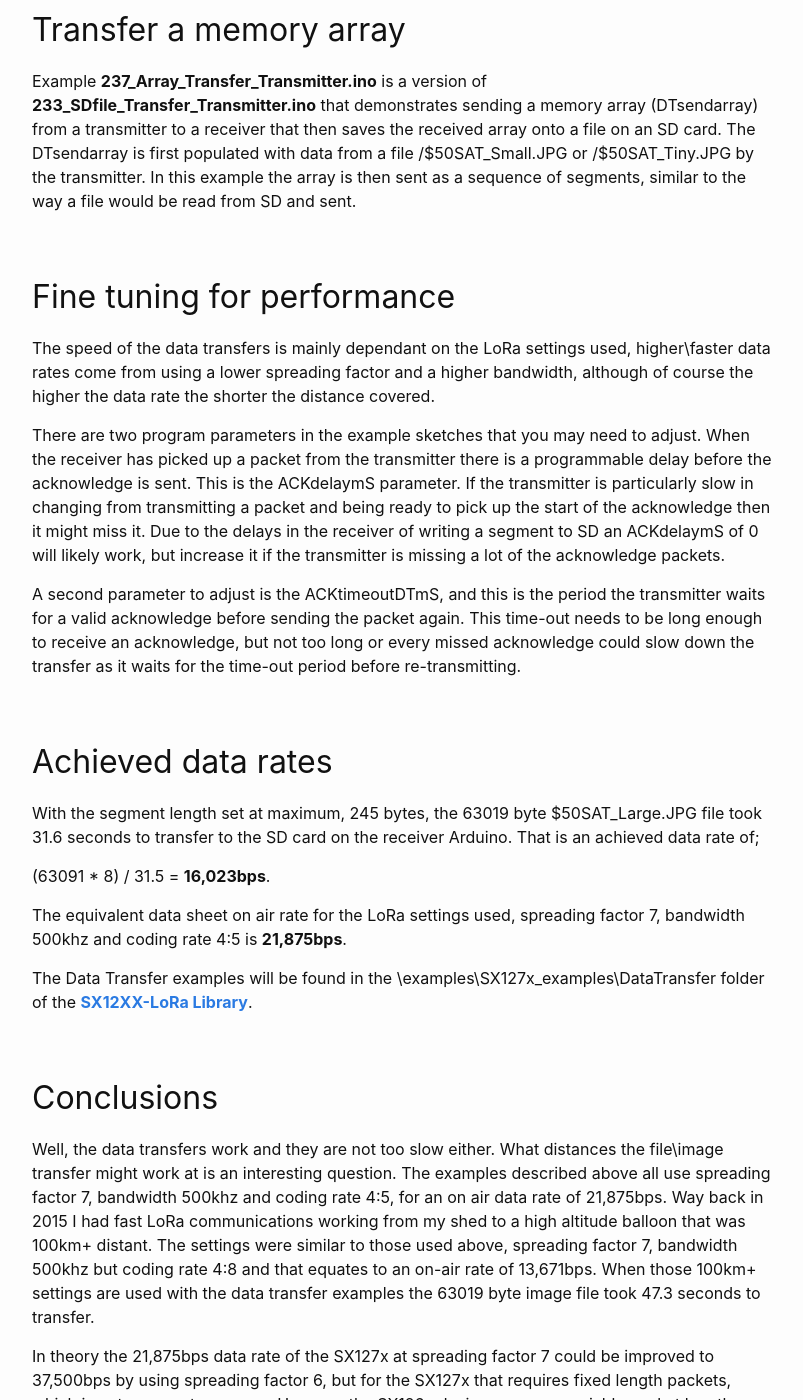
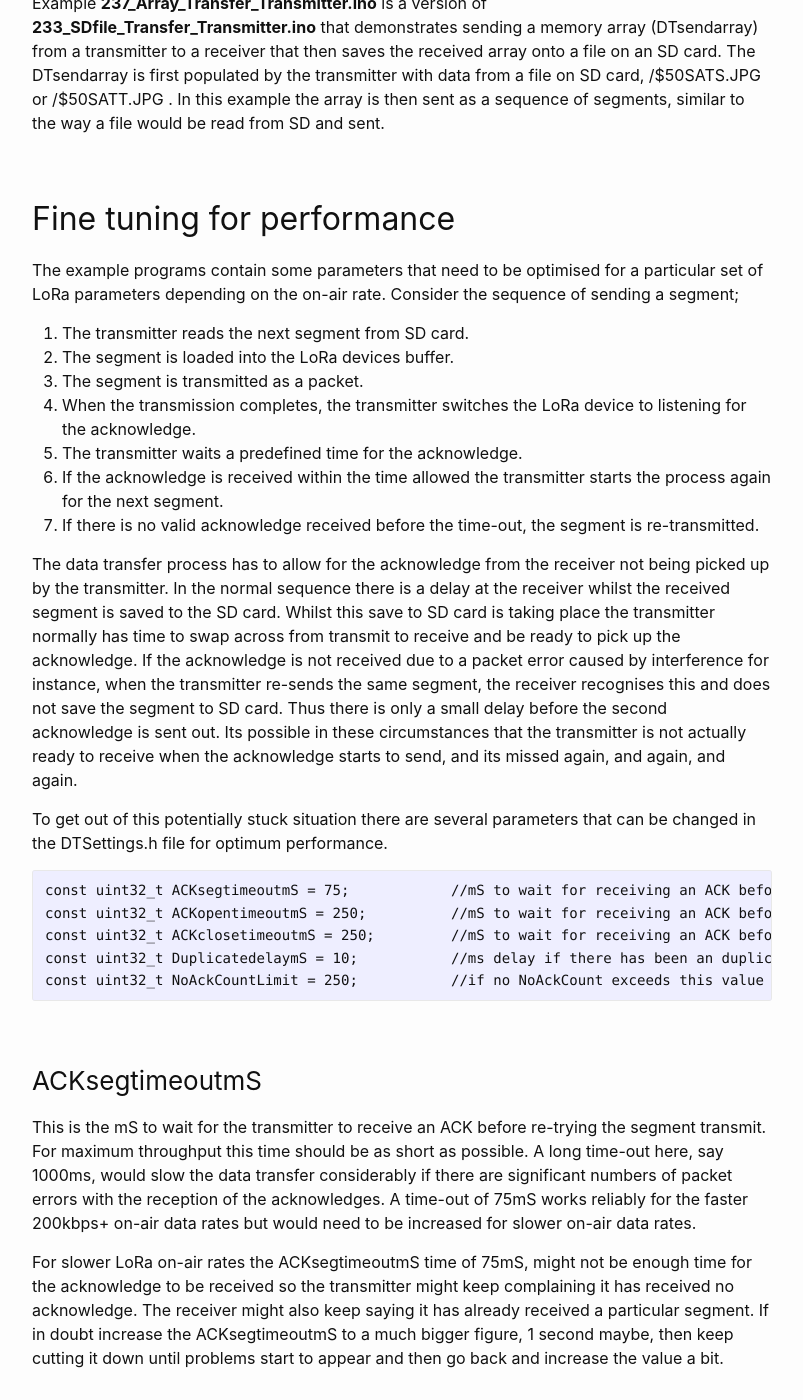
Before and after one commit to StuartsProjects/StuartsProjects.github.io, a Jekyll site: the page built from _posts/2021-09-20-Large-Data-Transfers-with-LoRa-Part3.md, in a window 1280 px wide and 1400 px high, scrolled down 3142 px. Shown: the whole window, without its empty margins (238-1041 px from the left). Built offline with Jekyll 4.4.1, drawn with Linux system fonts in a browser that asks for light colours; some of the changed text lies outside the part shown.

Commit message:
Add posts and edit

```diff
--- a/_posts/2021-09-20-Large-Data-Transfers-with-LoRa-Part3.md
+++ b/_posts/2021-09-20-Large-Data-Transfers-with-LoRa-Part3.md
@@ -30,7 +30,7 @@ The various sketch functions required such as sending an openfile command to the
 
 A simple test program was needed so that you could check a particular set of LoRa modem parameters to see how reliable they were at a chosen distance for sending the large packets. This is the purpose of the first two example sketches, '**231\_Data\_Transfer\_Test\_Transmitter.ino**' and '**232\_Data\_Transfer\_Test\_Receiver.ino**'
 
-The transmitter sends a test segment of size defined by DTSegmentSize in the Settings.h file where the LoRa modem settings can also be defined.
+The transmitter sends a test segment of size defined by DTSegmentSize in the DTSettings.h file where the LoRa modem settings can also be defined.
 
 The test program does implement a check on the segment sequence. If the receiver has just had segment 10, then it next expects segment 11. If something goes wrong and say segment 12 appears next then the receiver recognises this and sends a NACK packet back to the transmitter to restart the sequence from number 11. You can test this recovery at any time by resetting the transmitter.
 
@@ -40,7 +40,7 @@ The program **222\_LoRa\_DTPacket\_Monitor.ino** can be used to monitor the prog
 
 The purpose of the Data Transfer functions in the SX12XX Library is for applications such as moving files from one Arduino to another over a LoRa link. There are no guarantees in radio frequency reception of data packets, it's inevitable that some will be missed. Thus the data transfer functions need to deal with this as well as coping with packets from possible foreign sources or missed segments in the file. A single bit error in a graphic image for instance can render the image unreadable.
 
-The examples **233\_SDfile\_Transfer\_Transmitter.ino** and **234\_SDfile\_Transfer\_Receiver.ino** transfer a choice of files; $50SAT\_Large.JPG 63091 bytes, $50SAT\_Small.JPG 6880 bytes and $50SAT\_Tiny.JPG  1068 bytes) from the SD card on the transmitter Arduino to the SD card on another receiver Arduino. Arduino DUEs were used for testing these examples. The JPG image files above are located in the examples\SX127x_examples\DataTransfer folder and will need to be copied to the SD card on the transmitter.
+The examples **233\_SDfile\_Transfer\_Transmitter.ino** and **234\_SDfile\_Transfer\_Receiver.ino** transfer a choice of files; $50SATL.JPG 63091 bytes, $50SATS.JPG 6880 bytes and $50SATTiny.JPG  1068 bytes) from the SD card on the transmitter Arduino to the SD card on another receiver Arduino. Arduino DUEs were used for testing these examples. The JPG image files above are located in the examples\SX127x_examples\DataTransfer folder and will need to be copied to the SD card on the transmitter.
 
 <br>
 <p align="center">
@@ -52,36 +52,66 @@ The transmitter starts the transfer by requesting that the file name chosen is o
 
 The transfer could be organised in such a way that the segment  transmissions were blind, with no acknowledge, but that would then require the receiver to keep track of missed segments and later request re-transmission. There are some LoRa set-ups that use SSDV to transfer images from cameras, the image is processed and spilt into blocks and a part image can be displayed even if there are some blocks missing. However, the data transfer method described here has no processing that is dependant on an image or file type, it just treats the image or file as a string of bytes.
 
-The overhead of the send and ack process used is not that significant,   using Arduino DUEs and LoRa settings of SF7 and bandwidth 500khz, the 63091 byte $50SAT_Large.JPG file took 33.5 seconds to transfer. In a blind transmit with no waiting for an ack before sending the next segment the transfer time was 28.4 seconds.
+The overhead of the send and ack process used is not that significant,   using Arduino DUEs and LoRa settings of SF7 and bandwidth 500khz, the 63091 byte $50SATL.JPG file took 29.98 seconds to transfer.
 
-Examples **235\_SDfile\_Transfer\_TransmitterIRQ.ino** and **236\_SDfile\_Transfer\_ReceiverIRQ.ino** perform the same function as example programs 233 and 234 respectively. The difference is that examples 235 and 236 do not require the connection of micro controller IO pins to DIO0 and NRESET on the SX127x. Instead of reading DIO0 to detect TXdone or RXdone the IRQ register of the SX127x is read for the same information, these are the functions used;
+Examples **236\_SDfile\_Transfer\_TransmitterIRQ.ino** and **237\_SDfile\_Transfer\_ReceiverIRQ.ino** perform the same function as example programs 233 and 234 respectively. The difference is that examples 236 and 237 do not require the connection of micro controller IO pins to DIO0 and NRESET on the SX127x. Instead of reading DIO0 to detect TXdone or RXdone the IRQ register of the SX127x is read for the same information.
 
-isRXdoneIRQ();
-
-isTXdoneIRQ();
-
-Which return true if there is an RXdone or TXdone respectively. These IRQ functions can be useful in situations where there are limited pins available to drive the LoRa device.
+Allowing for the LoRa device to be used in a pin restricted situation opens up the possibility of using the file transfers with a device such as a ESP32CAM which has a very limited available pin count.
 
 ## Transfer a memory array
 
-Example **237\_Array\_Transfer\_Transmitter.ino** is a version of **233\_SDfile\_Transfer\_Transmitter.ino** that demonstrates sending a memory array (DTsendarray) from a transmitter to a receiver that then saves the received array onto a file on an SD card. The DTsendarray is first populated with data from a file /$50SAT\_Small.JPG or /$50SAT\_Tiny.JPG by the transmitter. In this example the array is then sent as a sequence of segments, similar to the way a file would be read from SD and sent.
-
+Example **237\_Array\_Transfer\_Transmitter.ino** is a version of **233\_SDfile\_Transfer\_Transmitter.ino** that demonstrates sending a memory array (DTsendarray) from a transmitter to a receiver that then saves the received array onto a file on an SD card. The DTsendarray is first populated by the transmitter with data from a file on SD card, /$50SATS.JPG or /$50SATT.JPG . In this example the array is then sent as a sequence of segments, similar to the way a file would be read from SD and sent.
 
 ## Fine tuning for performance
 
-The speed of the data transfers is mainly dependant on the LoRa settings used, higher\faster data rates come from using a lower spreading factor
-and a higher bandwidth, although of course the higher the data rate the shorter the distance covered.
+The example programs contain some parameters that need to be optimised for a particular set of LoRa parameters depending on the on-air rate. Consider the sequence of sending a segment;
 
-There are two program parameters in the example sketches that you may need to adjust. When the receiver has picked up a packet from the transmitter there is a programmable delay before the acknowledge is sent. This is the ACKdelaymS parameter. If the transmitter is particularly slow in changing from transmitting a packet and being ready to pick up the start of the acknowledge then it might miss it. Due to the delays in the receiver of writing a segment to SD an ACKdelaymS of 0 will likely work, but increase it if the transmitter is missing a lot of the acknowledge packets.
+1. The transmitter reads the next segment from SD card.
+2. The segment is loaded into the LoRa devices buffer.
+3. The segment is transmitted as a packet.
+4. When the transmission completes, the transmitter switches the LoRa device to listening for the acknowledge.
+5. The transmitter waits a predefined time for the acknowledge.
+6. If the acknowledge is received within the time allowed the transmitter starts the process again for the next segment.
+7. If there is no valid acknowledge received before the time-out, the segment is re-transmitted.
 
-A second parameter to adjust is the ACKtimeoutDTmS, and this is the period the transmitter waits for a valid acknowledge before sending the packet again. This time-out needs to be long enough to receive an acknowledge, but not too long or every missed acknowledge could slow down the transfer as it waits for the time-out period before re-transmitting.
+The data transfer process has to allow for the acknowledge from the receiver not being picked up by the transmitter. In the normal sequence there is a delay at the receiver whilst the received segment is saved to the SD card. Whilst this save to SD card is taking place the transmitter normally has time to swap across from transmit to receive and be ready to pick up the acknowledge. If the acknowledge is not received due to a packet error caused by interference for instance, when the transmitter re-sends the same segment, the receiver recognises this and does not save the segment to SD card. Thus there is only a small delay before the second acknowledge is sent out. Its possible in these circumstances that the transmitter is not actually ready to receive when the acknowledge starts to send, and its missed again, and again, and again.
+
+To get out of this potentially stuck situation there are several parameters that can be changed in the DTSettings.h file for optimum performance.
+
+	const uint32_t ACKsegtimeoutmS = 75;            //mS to wait for receiving an ACK before re-trying transmit segment
+	const uint32_t ACKopentimeoutmS = 250;          //mS to wait for receiving an ACK before re-trying transmit file open
+	const uint32_t ACKclosetimeoutmS = 250;         //mS to wait for receiving an ACK before re-trying transmit file close
+	const uint32_t DuplicatedelaymS = 10;           //ms delay if there has been an duplicate segment or command receipt
+	const uint32_t NoAckCountLimit = 250;           //if no NoAckCount exceeds this value - restart transfer
+
+### ACKsegtimeoutmS
+
+This is the mS to wait for the transmitter to receive an ACK before re-trying the segment transmit. For maximum throughput this time should be as short as possible. A long time-out here, say 1000ms, would slow the data transfer considerably if there are significant numbers of packet errors with the reception of the acknowledges. A time-out of 75mS works reliably for the faster 200kbps+ on-air data rates but would need to be increased for slower on-air data rates.
+
+For slower LoRa on-air rates the ACKsegtimeoutmS time of 75mS, might not be enough time for the acknowledge to be received so the transmitter might keep complaining it has received no acknowledge. The receiver might also keep saying it has already received a particular segment. If in doubt increase the ACKsegtimeoutmS to a much bigger figure, 1 second maybe, then keep cutting it down until problems start to appear and then go back and increase the value a bit.
+
+### ACKopentimeoutmS
+
+This is the mS to wait for the transmitter to receive an ACK before re-trying the file open request to the receiver again. The receiver might take a few 100s of mS to open the requested file on SD, so increase this acknowledge time-out if there are repeated requests sent by the transmitter to open a new file.
+
+### ACKclosetimeoutmS
+
+This is the mS to wait for the transmitter to receive an ACK before re-trying the fileclose request to the receiver again. The receiver might take a few 100s of milliseconds to close the requested file on SD, so increase this ack timeout if there are repeated requests sent by the transmitter to close the file. Closing a file is the end of the data transfer.
+
+### DuplicatedelaymS
+
+This is an additional delay that can be used to compensate for the quicker ack response of the receiver when a duplicate segment write is sent, see discussion above. Also applies to duplicate file open or close requests. If a repeated sequence of no ack received messages are reported by the transmitter try adding a few 10s of mS extra delay with this parameter.
+
+### NoAckCountLimit
+
+From the start of the data transfer a running count is kept of how many transmissions are sent but no acknowledge is received. If the receiver gets stuck somehow then the number of missed acknowledges can increase quickly, depending on the time-out settings. If the number of missed acknowledges reaches the NoAckCountLimit set then the data transfer is restarted. This limit is intended as a backstop to prevent the transmitter endlessly sending segments or requests.
 
 
 ## Achieved data rates
 
-With the segment length set at maximum, 245 bytes, the 63019 byte $50SAT_Large.JPG file took 31.6 seconds to transfer to the SD card on the receiver Arduino. That is an achieved data rate of;
+With the segment length set at maximum, 245 bytes, the 63019 byte $50SATL.JPG file took 29.98 seconds to transfer to the SD card on the receiver Arduino. That is an achieved data rate of;
 
-(63091 * 8) / 31.5 = **16,023bps**.
+(63091 * 8) / 31.5 = **16,833bps**.
 
 The equivalent data sheet on air rate for the LoRa settings used, spreading factor 7, bandwidth 500khz and coding rate 4:5 is **21,875bps**.
 
@@ -89,7 +119,7 @@ The Data Transfer examples will be found in the \examples\SX127x_examples\DataTr
 
 ## Conclusions
 
-Well, the data transfers work and they are not too slow either. What distances the file\image transfer might work at is an interesting question. The examples described above all use spreading factor 7, bandwidth 500khz and coding rate 4:5, for an on air data rate of 21,875bps. Way back in 2015 I had fast LoRa communications working from my shed to a high altitude balloon that was 100km+ distant. The settings were similar to those used above, spreading factor 7, bandwidth 500khz but coding rate 4:8 and that equates to an on-air rate of 13,671bps. When those 100km+ settings are used with the data transfer examples the 63019 byte image file took 47.3 seconds to transfer.
+Well, the data transfers work and they are not too slow either. What distances the file\image transfer might work at is an interesting question. The examples described above all use spreading factor 7, bandwidth 500khz and coding rate 4:5, for an on air data rate of 21,875bps. Way back in 2015 I had fast LoRa communications working from my shed to a high altitude balloon that was 100km+ distant. The settings were similar to those used above, spreading factor 7, bandwidth 500khz but coding rate 4:8 and that equates to an on-air rate of 13,671bps. When those potential 100km+ settings are used with the data transfer examples the 63019 byte image file took 45.4 seconds to transfer.
 
 In theory the 21,875bps data rate of the SX127x at spreading factor 7 could be improved to 37,500bps by using spreading factor 6, but for the SX127x that requires fixed length packets, which is  not so easy to arrange. However the SX126x devices can use variable packet lengths and at a lower spreading factor of 5 and that would push the on-air rate to around 63,500bps.
 
@@ -97,11 +127,7 @@ In theory the 21,875bps data rate of the SX127x at spreading factor 7 could be i
 
 Whilst the described routines work well enough for SX127x in the 433Mhz band in a lot of places in the World your limited to 10% duty cycle, so sending images continuously is not legal. However the library functions described should transfer fairly easily across to the 2.4Ghz SX128X library, and at 2.4Ghz there are few duty cycle restrictions. In addition the SX128x devices have a LoRa on-air rate of 203kbps so some 9 times faster than the SX127x examples above.
 
-Some time soon, I hope to find the time to port the data transfer library across to the SX126x and SX128x.
-
-
-
-##### Next: Are picture transfers from an ESP32CAM with LoRa possible ?
+Some time soon, I hope to find the time to port the data transfer library across to first the SX128x and then the SX126x.
 
 <br>
 
```
Also changed, not shown: other parts of _posts/2021-09-20-Large-Data-Transfers-with-LoRa-Part3.md (+3 -1 lines), _posts/2021-11-06-Large-Data-Transfers-with-LoRa-Part4.md (added, +152 -0 lines).
